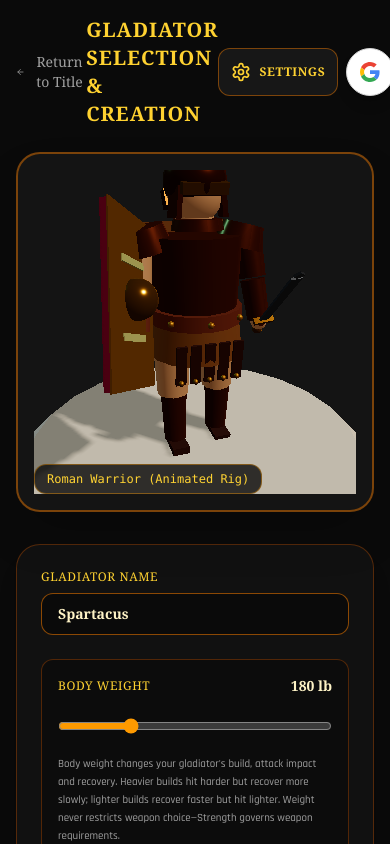
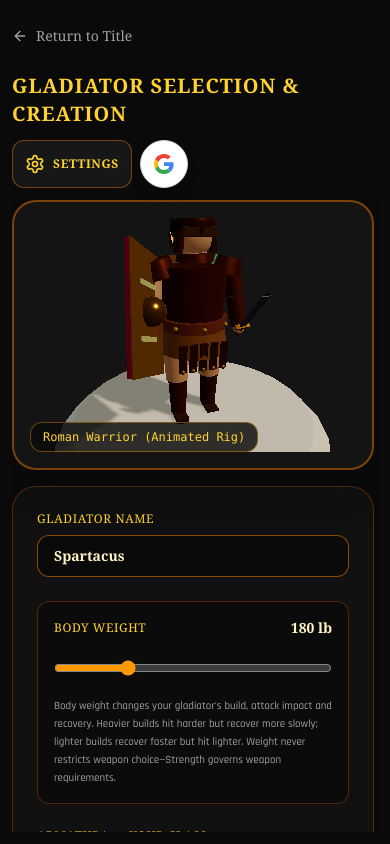
Before and after one commit to mindoblivion/Sand-N-Steel, a React (Vite) app: page / in a window 390 px wide. Both pictures are taken after a click on the button "PLAY". Built offline with nearby package versions, Linux system fonts and the light colour scheme; no server answers.

Commit message:
Fix mobile character creator preview and scrolling layout

```diff
--- a/src/components/hub/CharacterCreation.tsx
+++ b/src/components/hub/CharacterCreation.tsx
@@ -160,9 +160,9 @@ export const CharacterCreation: React.FC<CharacterCreationProps> = ({ onComplete
   ];
 
   return (
-    <div className="relative w-full h-full min-h-screen bg-neutral-950 text-amber-100 flex flex-col p-4 sm:p-8 select-none overflow-y-auto">
+    <div className="relative w-full h-[100dvh] min-h-0 bg-neutral-950 text-amber-100 flex flex-col p-3 sm:p-8 select-none overflow-hidden">
       {/* HEADER */}
-      <div className="flex justify-between items-center mb-6">
+      <div className="flex shrink-0 flex-wrap justify-between items-center gap-3 mb-3 sm:mb-6">
         <button
           onClick={onCancel}
           className="flex min-h-[48px] items-center gap-2 text-sm font-serif text-neutral-400 hover:text-amber-300 cursor-pointer"
@@ -204,9 +204,9 @@ export const CharacterCreation: React.FC<CharacterCreationProps> = ({ onComplete
         </div>
       </div>
 
-      <div className="grid grid-cols-1 lg:grid-cols-2 gap-8 max-w-5xl mx-auto w-full my-auto">
+      <div className="grid flex-1 min-h-0 grid-cols-1 lg:grid-cols-2 content-start gap-4 sm:gap-8 max-w-5xl mx-auto w-full overflow-y-auto overscroll-y-contain touch-pan-y pr-1 pb-[max(1rem,env(safe-area-inset-bottom))]">
         {/* 3D CHARACTER PREVIEW */}
-        <div className="bg-neutral-900/80 border-2 border-amber-600/50 rounded-3xl p-4 flex flex-col items-center justify-center min-h-[360px] shadow-2xl relative overflow-hidden">
+        <div className="bg-neutral-900/80 border-2 border-amber-600/50 rounded-3xl p-4 flex flex-col items-center justify-center h-[32dvh] min-h-[220px] max-h-[340px] lg:h-auto lg:min-h-[520px] shadow-2xl relative overflow-hidden">
           <GladiatorPreview appearance={appearance} />
           <div className="absolute bottom-4 left-4 bg-neutral-950/80 border border-amber-500/40 px-3 py-1.5 rounded-xl text-xs font-mono text-amber-300">
             {selection.characterModel === 'roman_warrior' ? 'Roman Warrior (Animated Rig)' : selection.characterModel === 'amazonian' ? 'Amazonian Warrior (Animated Rig)' : selection.characterModel === 'retiarius' ? 'The Retiarius (Animated Rig)' : selection.characterModel === 'minotaur' ? 'Minotaur (Animated Rig)' : selection.characterModel === 'dimachaerus' ? 'Dimachaerus (Animated Rig)' : 'Centurion (Animated Rig)'}
```
